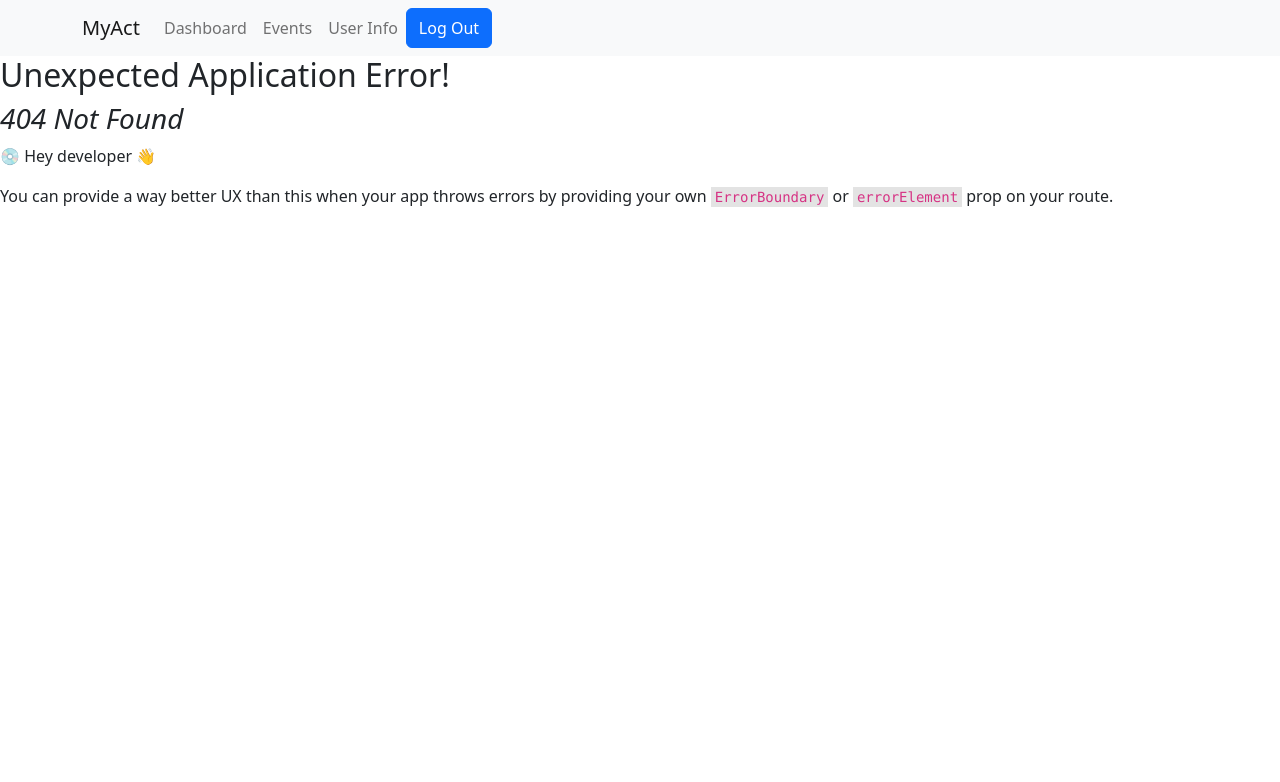
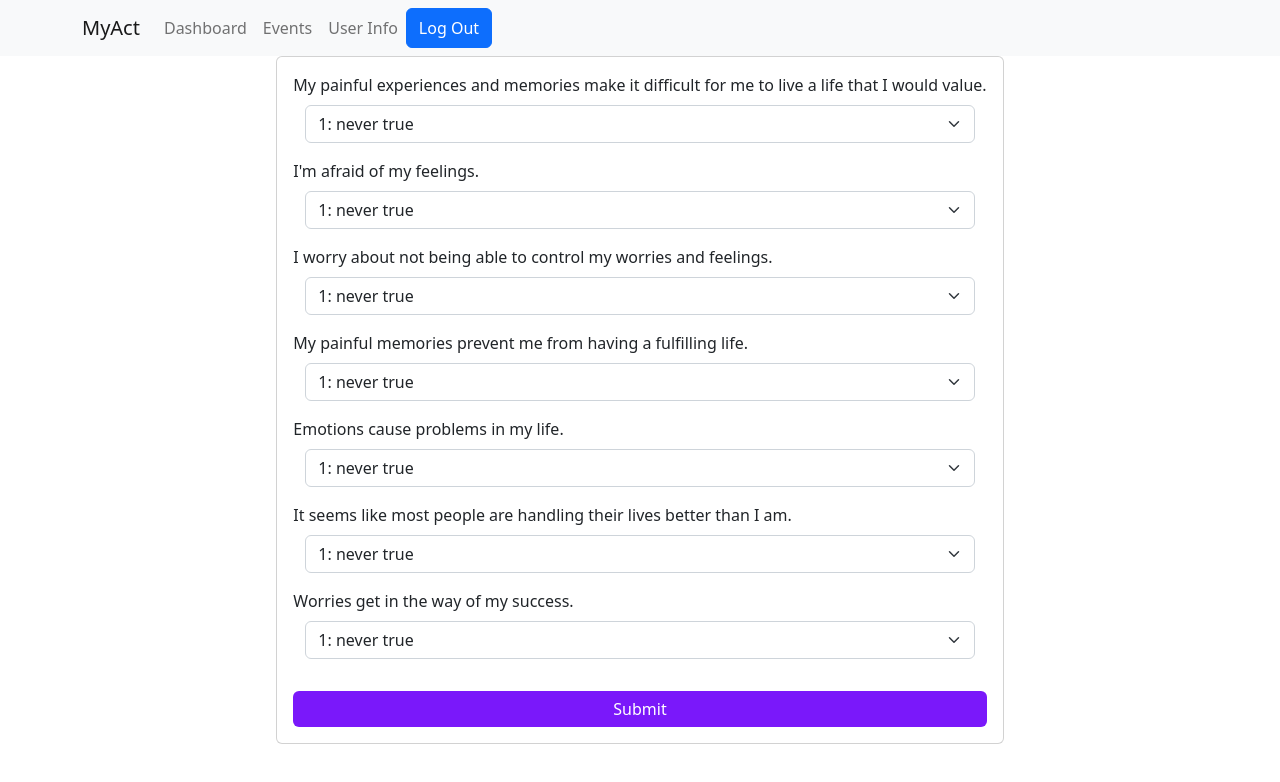
Before and after one commit to DomJF45/my-act, a React (Create React App) app in the folder client/: page /dashboard/processes/acceptance/acceptance-survey in a window 1280 px wide. Before the commit this address had no page. Shown: the top 782 px of the page. Built offline with nearby package versions, Linux system fonts and the light colour scheme.

Commit message:
finished acceptance survey

```diff
--- a/client/src/App.js
+++ b/client/src/App.js
@@ -29,6 +29,7 @@ import CardSort from './components/processes/values/CardSort';
 import GoalSetting from './components/processes/commitment/GoalSetting';
 import ObservingSelf from './components/processes/self/ObservingSelf';
 import LabelThoughts from './components/processes/defusion/LabelThoughts';
+import Survey from './components/processes/acceptance/Survey';
 
 
 function App() {
@@ -110,6 +111,10 @@ function App() {
       element: <Acceptance />
     },
     {
+      path: '/dashboard/processes/acceptance/acceptance-survey',
+      element: <Survey />
+    },
+    {
       path: "/dashboard/events",
       element: <Events />
     },
--- a/client/src/components/processes/acceptance/Acceptance.jsx
+++ b/client/src/components/processes/acceptance/Acceptance.jsx
@@ -1,5 +1,6 @@
 import React from 'react'
 import YoutubeEmbed from '../../util/video/YoutubeEmbed'
+import GoToExercise from '../../util/directory/GoToExercise';
 
 const Acceptance = () => {
   return (
@@ -15,6 +16,7 @@ const Acceptance = () => {
           <h3>All about Acceptance:</h3>
           <p>Lorem ipsum dolor sit amet, consectetur adipiscing elit, sed do eiusmod tempor incididunt ut labore et dolore magna aliqua. Ut enim ad minim veniam, quis nostrud exercitation ullamco laboris nisi ut aliquip ex ea commodo consequat. Duis aute irure dolor in reprehenderit in voluptate velit esse cillum dolore eu fugiat nulla pariatur. Excepteur sint occaecat cupidatat non proident, sunt in culpa qui officia deserunt mollit anim id est laborum.</p>
         </div>
+        <GoToExercise page="acceptance-survey" />
       </div>
     </>
   )
--- /dev/null
+++ b/client/src/components/processes/acceptance/Survey.jsx
@@ -0,0 +1,87 @@
+import React, { useState } from 'react'
+import { Form, Card, Button } from 'react-bootstrap';
+
+
+const questionsFromBackend = [
+  {q: 'My painful experiences and memories make it difficult for me to live a life that I would value.'},
+  {q: 'I\'m afraid of my feelings.'},
+  {q: 'I worry about not being able to control my worries and feelings.'},
+  {q: 'My painful memories prevent me from having a fulfilling life.'},
+  {q: 'Emotions cause problems in my life.'},
+  {q: 'It seems like most people are handling their lives better than I am.'},
+  {q: 'Worries get in the way of my success.'}
+]
+
+const optionsFromBackend = [
+  {opt: '1: never true'},
+  {opt: '2: very seldom true'},
+  {opt: '3: seldom true'},
+  {opt: '4: sometimes true'},
+  {opt: '5: frequently true'},
+  {opt: '6: almost always true'},
+  {opt: '7: always true'}
+]
+
+const Survey = () => {
+
+  const [check, setCheck] = useState(0);
+  const [questions, setQuestions] = useState(questionsFromBackend);
+  const [likertOptions, setLikertOptions] = useState(optionsFromBackend);
+
+  const [answers, setAnswers] = useState([
+    {question: '', answer: ''}
+  ])
+
+  const handleChange = (index, e) => {
+    setAnswers([
+      ...answers,
+      {question: e.target.name, answer: e.target.value}
+    ])
+
+
+  }
+
+  const handleSubmit = (e) => {
+    e.preventDefault();
+    console.log(answers);
+  }
+
+  return (
+    <>
+      <div className='container d-flex justify-content-center'>
+        <Card>
+          <Card.Body>
+            <Form onSubmit={handleSubmit}>
+              <Form.Group>
+                {questions.map((question, index) => {
+                  return (
+                    <>
+                      <Form.Label key={index} value={answers}>{question.q}</Form.Label>
+                      <div className='container d-flex justify-content-center'>
+                        <Form.Select name={index} className='mb-3' onChange={(e) => handleChange(index, e)}>
+                          {likertOptions.map((option, index) => {
+                            return (
+                              <option key={index} value={index}>{option.opt}</option>
+                            )
+                          })}
+                        </Form.Select>
+                      </div>
+                    </>
+                  )
+                })}
+                <Button type='submit' style={{
+                  backgroundColor: '#7a18fa',
+                  border: '1px #7a18fa',
+                  width: '100%',
+                  marginTop: '1rem'
+                }}>Submit</Button>
+              </Form.Group>
+            </Form>
+          </Card.Body>
+        </Card>
+      </div>
+    </>
+  )
+}
+
+export default Survey
```
Also changed, not shown: 1 other file (tests, documents, lock files or other folders).
